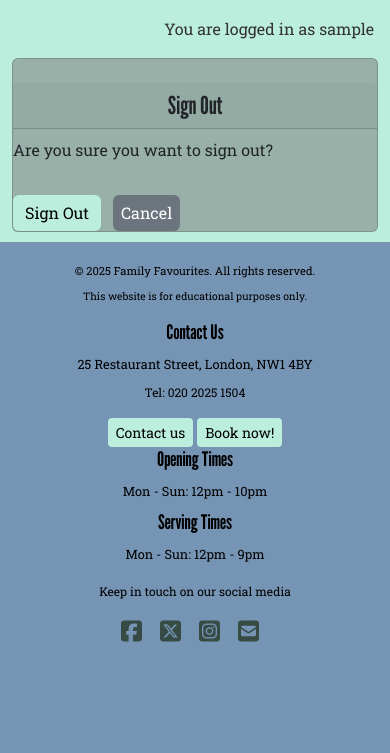
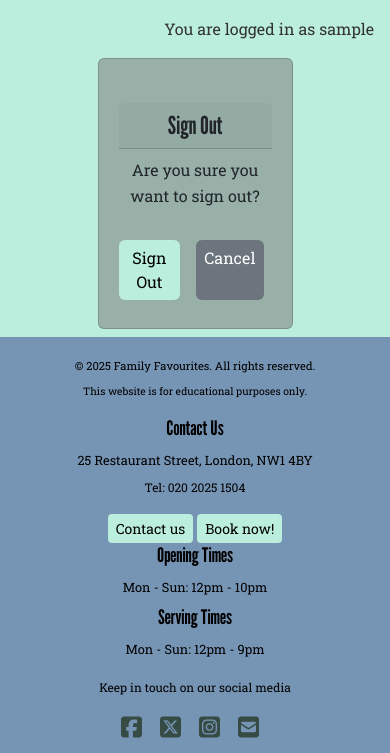
Before and after one commit to Diane-4P/family-favourites, a Django app: page /accounts/logout/ in a window 390 px wide. Shown: the part 236-989 px from the top of the page. Before the commit the page ends 878 px from the top, so only its background shows below. Run offline with Django 4.2, Linux system fonts and the light colour scheme; the visitor is signed in with stand-in values (Sample User, id 1); some libraries are stand-ins or nearby versions.

Commit message:
Add style responsive to signout form

```diff
--- a/static/css/styles.css
+++ b/static/css/styles.css
@@ -200,10 +200,6 @@ footer {
         margin: .5rem;
     }
 
-    .card {
-        width: 88vw;
-    }
-
     .card-body {
         margin: 10px;
         padding: 10px;
@@ -220,15 +216,19 @@ footer {
     .book-now-btn .btn-primary {
         margin-bottom: 1.5rem;
     }
+
+    .signup-container,
+    .signup-text {
+        font-size: .85rem;
+    }
+
+    .form-btns button,
+    .form-btns a {
+        font-size: .75rem;
+    }
 }
 
 @media (max-width: 768px) {
-    .book-a-table {
-        display: none;
-    }
-}
-
-@media (min-width: 768px) {
     nav {
         flex-direction: column;
     }
@@ -243,7 +243,7 @@ footer {
     }
 
     .card {
-        width: 80vw;
+        width: 70vw;
         margin: 25px auto;
         padding: 20px;
     }
@@ -252,25 +252,38 @@ footer {
     align-items: center;
     }
 
+    .book-a-table {
+        display: none;
+    }
+
     .grid-template-kids-menu {
         grid-template-columns: 1fr 1fr;
         margin: 0 1rem;
     }
 }
 
-@media (min-width: 1200px) {
+@media (max-width: 1200px) {
     .hero-img {
         width: 85vw;
         margin: auto;
     }
 
     .card {
+        width: 60vw;
         margin: 5px auto;
     }
 
     .grid-template-kids-menu {
         grid-template-columns: 1fr 1fr 1fr 1fr;
     }
+}
+
+@media (max-width: 1800px) {
+    .card {
+        width: 50vw;
+        margin: 5px auto;
+    }
+
 }
 
 @media (min-width: 2500px) {
--- a/templates/account/logout.html
+++ b/templates/account/logout.html
@@ -7,14 +7,15 @@
 {% block content %}
 
 <div class="container-fluid my-2">
-  <div class="signup-container card h-auto">
+  <div class="signup-container card h-auto justify-content-center">
         <div class="row">
           <div class="col-md-8 mt-3 offset-md-2">
             <h2 class="card-header text-center my-2">{% trans "Sign Out" %}</h2>
 
-        <p>{% trans 'Are you sure you want to sign out?' %}</p>
+            <p class="text-center">{% trans 'Are you sure you want to sign out?' %}</p>
           </div>
         </div>
+
         <div class="row">
           <div class="col-md-8 mt-3 offset-md-2">
 
@@ -23,9 +24,12 @@
               {% if redirect_field_value %}
               <input type="hidden" name="{{ redirect_field_name }}" value="{{ redirect_field_value }}"/>
               {% endif %}
-          <button class="btn btn-primary" type="submit">{% trans 'Sign Out' %}</button>
+              <div class="form-btns d-flex justify-content-center mb-2">
+                <button class="btn btn-primary me-2" type="submit">{% trans 'Sign Out' %}</button>
                 <a href="{{ index_url }}" class="btn btn-secondary action-btn px-2 mx-2">Cancel</a>
+              </div>
             </form>
+
           </div>
         </div>
   </div>
--- a/templates/base.html
+++ b/templates/base.html
@@ -126,9 +126,9 @@
         <!-- Main Content -->
         <main class="flex-shrink-0 main-bg">
             {% if user.is_authenticated %}
-            <p class="text-end m-3">You are logged in as {{ user }}</p>
+            <p class="text-end signup-text m-3">You are logged in as {{ user }}</p>
             {% else %}
-            <p class="text-end m-3">You are not logged in.</p>
+            <p class="text-end signup-text m-3">You are not logged in.</p>
             {% endif %}
 
             {% block content %}
```
Lines whose indentation alone changed are shown as unchanged.
